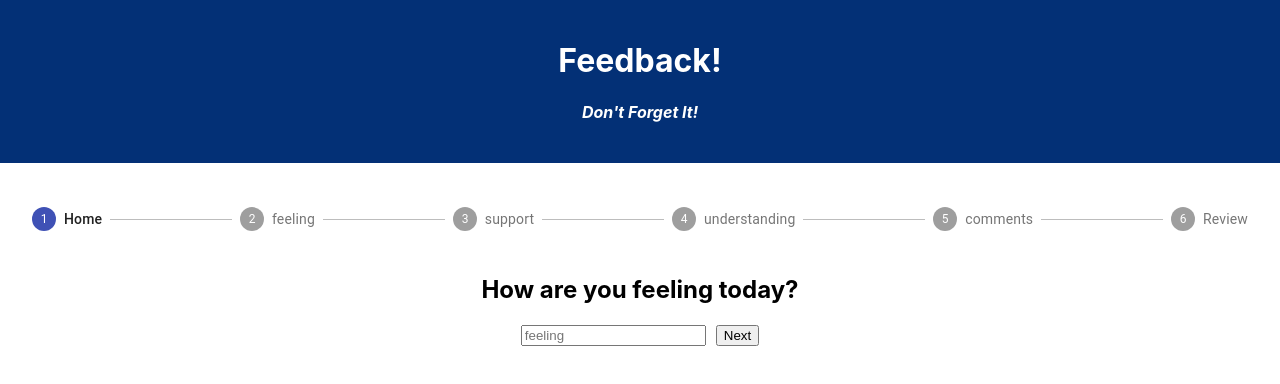
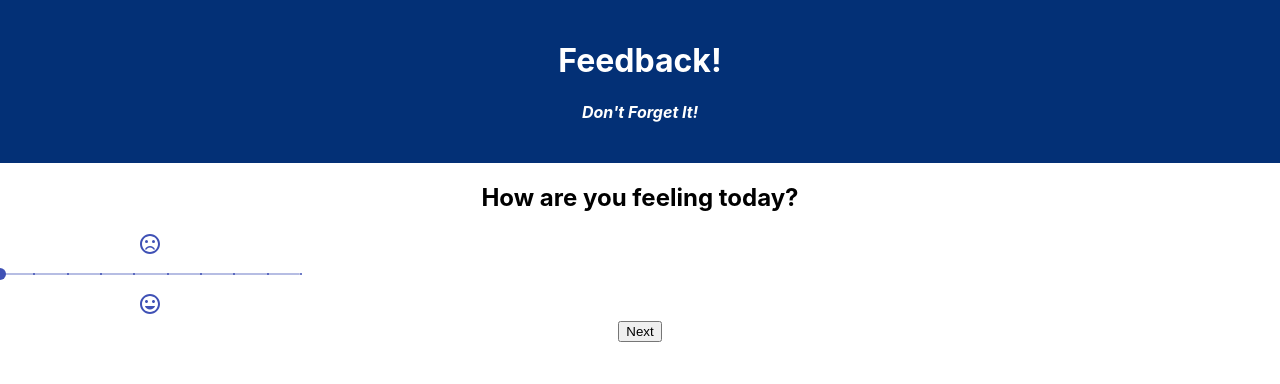
Before and after one commit to Alexlloydwhite/typescript-redux-feedback-loop, a React (Create React App) app: page /#/ in a window 1280 px wide. Both pictures are taken after a click on the button "Begin Feedback". Shown: the top 384 px of the page. Built offline with nearby package versions, Linux system fonts and the light colour scheme.

Commit message:
working out slider and stepper

```diff
--- a/src/components/App/App.tsx
+++ b/src/components/App/App.tsx
@@ -2,28 +2,27 @@ import React from 'react';
 import './App.css';
 import { Home } from '../Home/Home';
 import { Form } from '../Form/Form';
-import { Steps} from '../Form/Stepper';
 import { Review } from '../Review/Review';
 import { HashRouter as Router, Route } from 'react-router-dom';
 
 const arrayOfPages = [
   {
-    name: 'feeling',
+    name: 'Feeling',
     message: 'How are you feeling today?',
     dispatch: 'SET_FEELING',
   },
   {
-    name: 'support',
+    name: 'Support',
     message: 'How well are you being supported?',
     dispatch: 'SET_SUPPORT',
   },
   {
-    name: 'understanding',
+    name: 'Understanding',
     message: 'How well are you understanding the content?',
     dispatch: 'SET_UNDERSTANDING',
   },
   {
-    name: 'comments',
+    name: 'Comments',
     message: 'Any comments you want to leave?',
     dispatch: 'SET_COMMENTS',
   }
@@ -36,8 +35,6 @@ export const App: React.FC = () => {
         <h1 className="App-title">Feedback!</h1>
         <h4>Don't Forget It!</h4>
       </header>
-
-      <Steps stepNames={arrayOfPages} />
 
       <Router>
         <Route exact path='/'>
@@ -52,7 +49,7 @@ export const App: React.FC = () => {
                 message={page.message}
                 dispatchName={page.dispatch}
                 pageIndex={pageIndex}
-                length={arrayOfPages.length}
+                arrayOfPages={arrayOfPages}
               />
             </Route>
           ))
--- a/src/components/Form/Form.tsx
+++ b/src/components/Form/Form.tsx
@@ -1,16 +1,19 @@
 import { useState } from 'react';
 import { useHistory } from 'react-router-dom';
 import { useDispatch } from 'react-redux';
+import { Slider } from '@material-ui/core';
+import InsertEmoticonIcon from '@material-ui/icons/InsertEmoticon';
+import SentimentVeryDissatisfiedIcon from '@material-ui/icons/SentimentVeryDissatisfied';
 
 interface Props {
     message: string;
     name: string;
     dispatchName: string;
     pageIndex: number;
-    length: number;
+    arrayOfPages: any;
 }
 
-export const Form: React.FC<Props> = ({ message, name, dispatchName, pageIndex, length }) => {
+export const Form: React.FC<Props> = ({ message, name, dispatchName, pageIndex, arrayOfPages }) => {
     const dispatch = useDispatch();
     const history = useHistory();
 
@@ -24,7 +27,7 @@ export const Form: React.FC<Props> = ({ message, name, dispatchName, pageIndex,
             payload: state
         });
 
-        if (pageIndex === length - 1) {
+        if (pageIndex === arrayOfPages.length - 1) {
             history.push('/review')
         } else {
             const newIdx: number = pageIndex + 1;
@@ -32,19 +35,37 @@ export const Form: React.FC<Props> = ({ message, name, dispatchName, pageIndex,
         }
     }
 
+
     return (
         <div>
             <h2>{message}</h2>
             <form onSubmit={handleSubmit}>
-                <input
-                    required
-                    placeholder={name}
-                    value={state}
-                    onChange={(e: any) => setState(e.target.value)}
-                    style={{ marginRight: 10 }}
-                />
+                {pageIndex !== arrayOfPages.length - 1 ?
+                    <div style={{ maxWidth: 300, textAlign: 'center' }}>
+                        <SentimentVeryDissatisfiedIcon color="primary" />
+                        <Slider
+                            min={1}
+                            max={10}
+                            marks
+                            valueLabelDisplay='auto'
+                            onChange={(e: any) => setState(e.target.value)}
+                        />
+                        <InsertEmoticonIcon color="primary" />
+                    </div>
+                    :
+                    <input />
+                }
+
                 <button type="submit">Next</button>
             </form>
         </div>
     );
 }
+
+// <input
+// required
+// placeholder={name}
+// value={state}
+// onChange={(e: any) => setState(e.target.value)}
+// style={{ marginRight: 10 }}
+// />
--- a/src/components/Form/Stepper.tsx
+++ b/src/components/Form/Stepper.tsx
@@ -3,24 +3,26 @@ import {
     Step,
     StepLabel
 } from '@material-ui/core'
+import { useState } from 'react'
+
 
 interface Props {
-    stepNames: any;
+    arrayOfPages: any;
 }
 
-export const Steps: React.FC<Props> = ({ stepNames }) => {
-
+export const Steps: React.FC<Props> = ({ arrayOfPages }) => {
+    const [activeStep, setActiveStep] = useState(0);
     return (
-        <Stepper>
+        <Stepper activeStep={activeStep}>
             <Step>
                 <StepLabel>
                     Home
                 </StepLabel>
             </Step>
-            {stepNames.map((name: any, index: number) => (
+            {arrayOfPages.map((page: any, index: number) => (
                 <Step key={index}>
                     <StepLabel>
-                        {name.name}
+                        {page.name}
                     </StepLabel>
                 </Step>
             ))}
```
